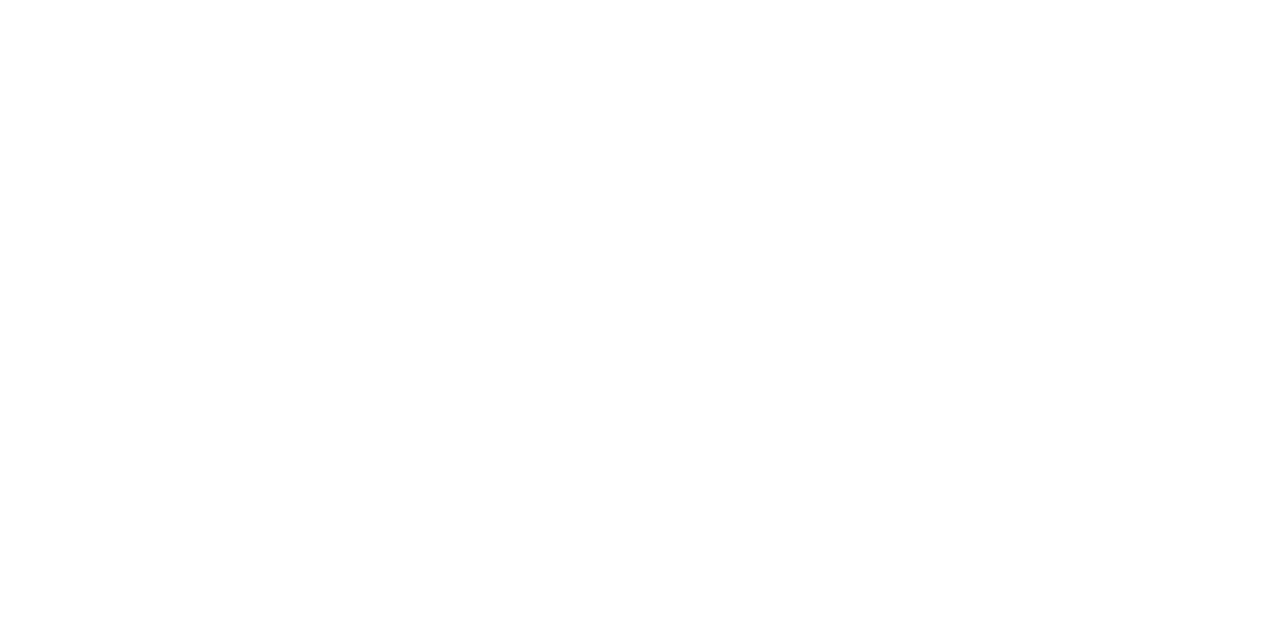
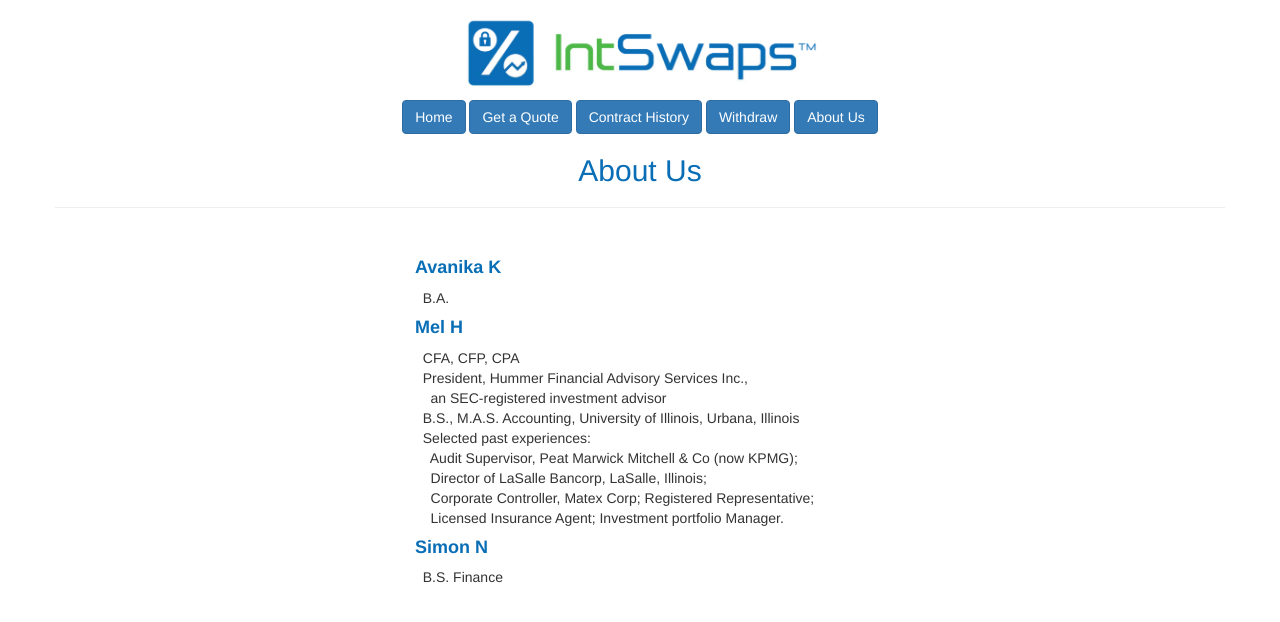
Before and after one commit to avakrishn/Int-Swaps, a website: page int-swap-dApp/src/about.html in a window 1280 px wide. Drawn offline with nearby package versions, Linux system fonts and the light colour scheme.

Commit message:
Add files via upload

```diff
--- a/int-swap-dApp/src/about.html
+++ b/int-swap-dApp/src/about.html
@@ -1,4 +1,4 @@
-<!-- This will be our How It Works/ About Page -->
+<!-- This will be our About Us Page -->
 <!DOCTYPE html>
 <html lang="en">
   <head>
@@ -10,6 +10,7 @@
 
     <!-- Bootstrap -->
     <link href="css/bootstrap.min.css" rel="stylesheet">
+    <link rel="stylesheet" type="text/css" href="css/index.css">
     <link rel="stylesheet" type="text/css" href="css/about.css">
 
     <!-- HTML5 shim and Respond.js for IE8 support of HTML5 elements and media queries -->
@@ -20,7 +21,44 @@
     <![endif]-->
   </head>
   <body>
-    <div class="container">
+     <div class="text-center">
+      <header>
+        <img src="images/intswapslogo.png" alt="IntSwaps logo" height="100" width="400">
+      </header>
+      <nav class="fixed-top">
+          <a class="btn btn-primary" href="index.html">Home</a>
+          <a class="btn btn-primary" href="getquote.html">Get a Quote</a>
+          <a class="btn btn-primary" href="contracthistory.html">Contract History</a>
+          <a class="btn btn-primary" href="withdraw.html">Withdraw</a>
+          <a class="btn btn-primary" role="button" href="#">About Us</a>
+      </nav>
+    </div>
+    <div class="container w-50">
+       <div class="row">
+          <div class="col-lg">
+              <h2 class="text-center" style="color:#096EB6;">About Us</h2>
+              <hr/>
+              <br/>
+          </div>
+          <div class="center-block" style="width:450px">
+                <h4 style="color:#096EB6; font-weight: bold;">Avanika K</h4>
+                      <p>&nbsp; B.A. </p>
+                <h4 style="color:#096EB6; font-weight: bold;">Mel H</h4>
+                      <p> &nbsp; CFA, CFP, CPA<br/>
+                      &nbsp; President, Hummer Financial Advisory Services Inc., <br/>
+                      &nbsp; &nbsp; an SEC-registered investment advisor <br/>
+                      &nbsp; B.S., M.A.S. Accounting, University of Illinois, Urbana, Illinois<br/>
+                         &nbsp; Selected past experiences: <br/>
+                           &nbsp; &nbsp; Audit Supervisor, Peat Marwick Mitchell & Co (now KPMG); <br/>
+                           &nbsp; &nbsp; Director of LaSalle Bancorp, LaSalle, Illinois;<br/>
+                           &nbsp; &nbsp; Corporate Controller, Matex Corp; Registered Representative;<br/>
+                           &nbsp; &nbsp; Licensed Insurance Agent; Investment portfolio Manager.<br/>
+                      </p>
+                <h4 style="color:#096EB6; font-weight: bold;">Simon N</h4>
+                      <p> &nbsp; B.S. Finance </p>
+            </div>
+       </div>
+
 
     </div>
 
```
